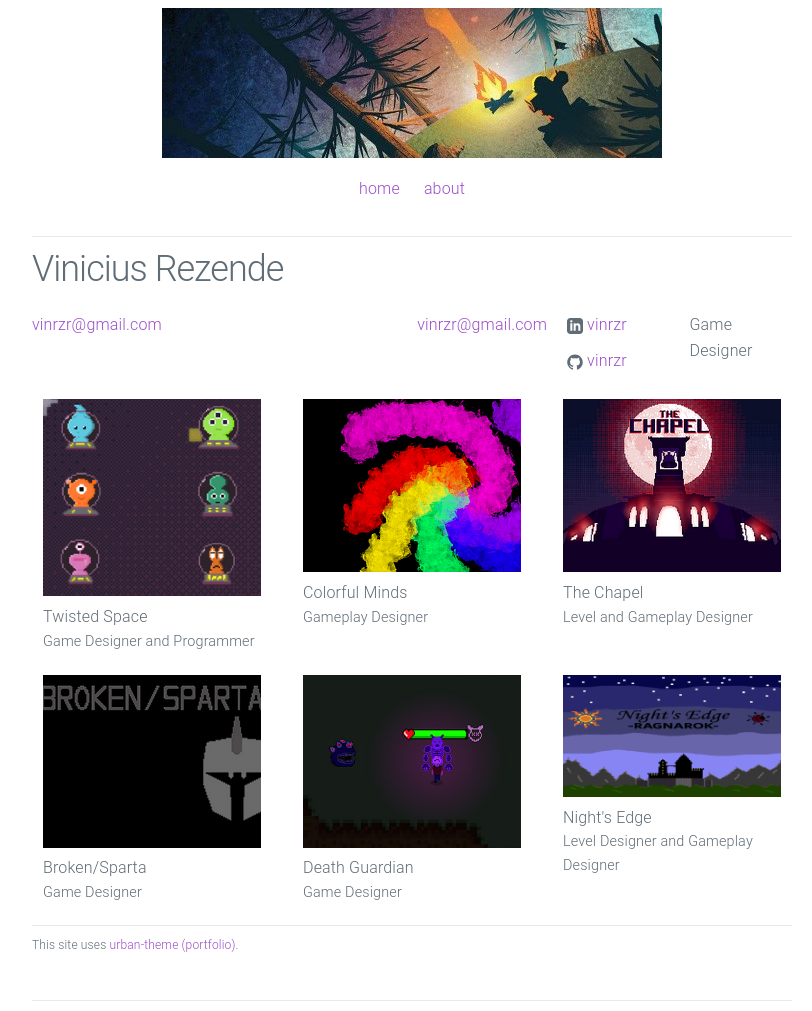
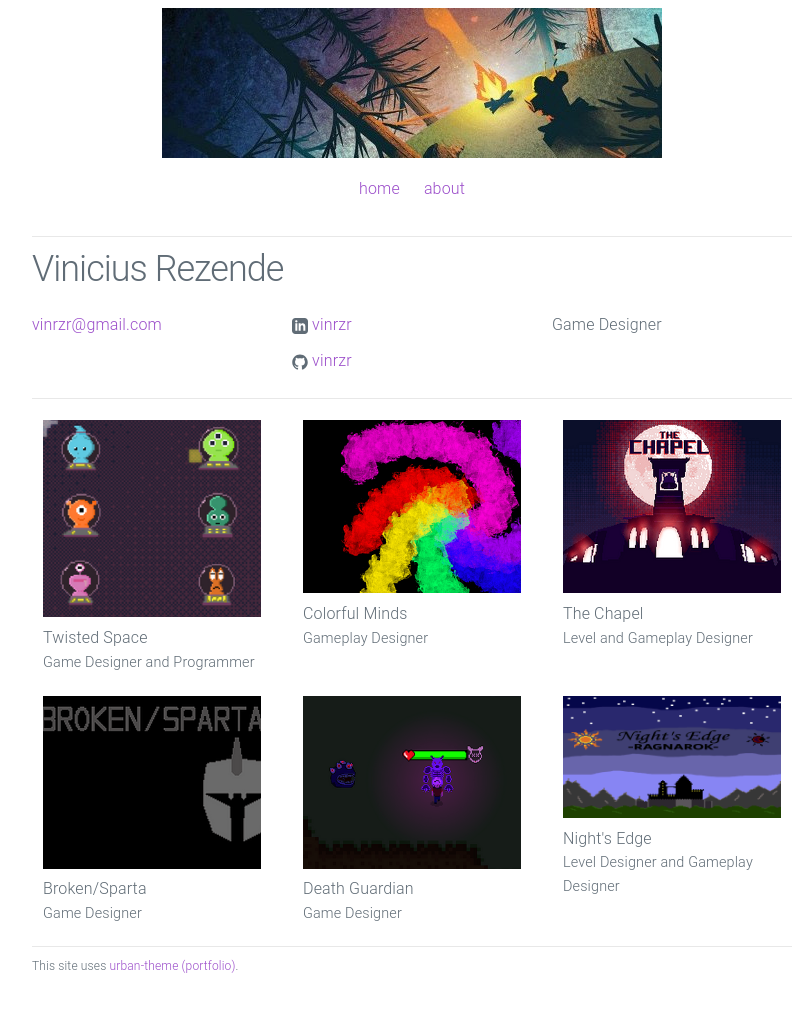
Before and after one commit to vinrzr/vinrzr.github.io, a Jekyll site: the page built from index.html, in a window 1280 px wide. Shown: the whole page, without its empty margins (228-1040 px from the left). Built offline with Jekyll 4.4.1, drawn with Linux system fonts in a browser that asks for light colours.

Commit message:
Update info.html

```diff
--- a/_includes/info.html
+++ b/_includes/info.html
@@ -5,13 +5,7 @@
     <div class="column">
       <ul class="contact-list">
         <li><a href="mailto:{{ site.email }}">{{ site.email }}</a></li>
-      </ul>
-    </div>
-
-  <div class="row">
-    <div class="column">
-      <ul class="contact-list">
-        <li><a href="mailto:{{ site.email }}">{{ site.email }}</a></li>
+	<li><a href="https://viniciusrz.itch.io/"></a></li>
       </ul>
     </div>
 
```
